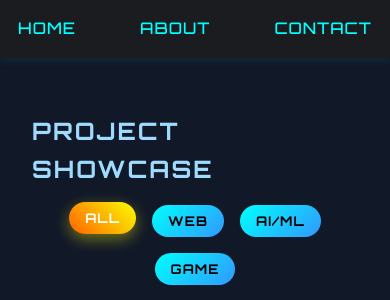
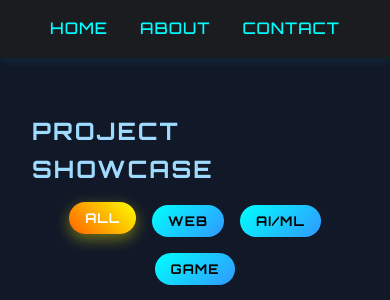
Before and after one commit to AshishW/AshishWaikar, a Flask app: page /project_showcase in a window 390 px wide. Shown: the top 300 px of the page. Run offline with Flask 3, Linux system fonts and the light colour scheme; some libraries are stand-ins or nearby versions.

Commit message:
updating responsiveness

```diff
--- a/templates/index.html
+++ b/templates/index.html
@@ -3,7 +3,7 @@
 <head>
     <meta charset="UTF-8">
     <meta name="viewport" content="width=device-width, initial-scale=1.0">
-    <title>Your Name - Developer Portfolio</title>
+    <title>Ashish Waikar</title>
     <style>
         @import url('https://fonts.googleapis.com/css2?family=Orbitron:wght@400;500;700&family=Roboto:wght@300;400;500;700&display=swap');
 
--- a/templates/projects.html
+++ b/templates/projects.html
@@ -224,6 +224,10 @@
         @media screen and (max-width: 480px) {
             nav{
                 width: 100%;
+            }
+
+            nav ul li a{
+                padding:0;
             }
 
             h1 {
```
